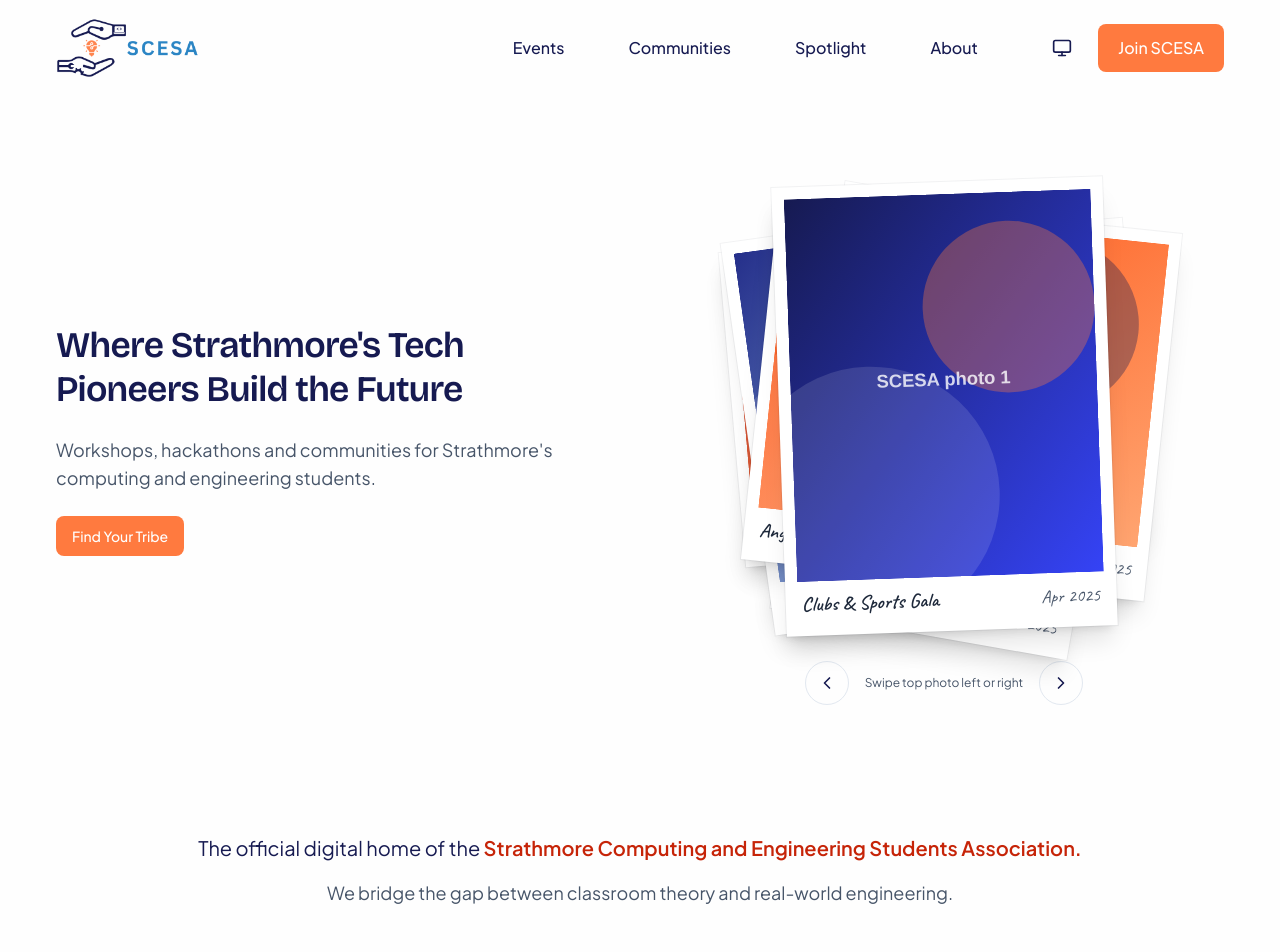
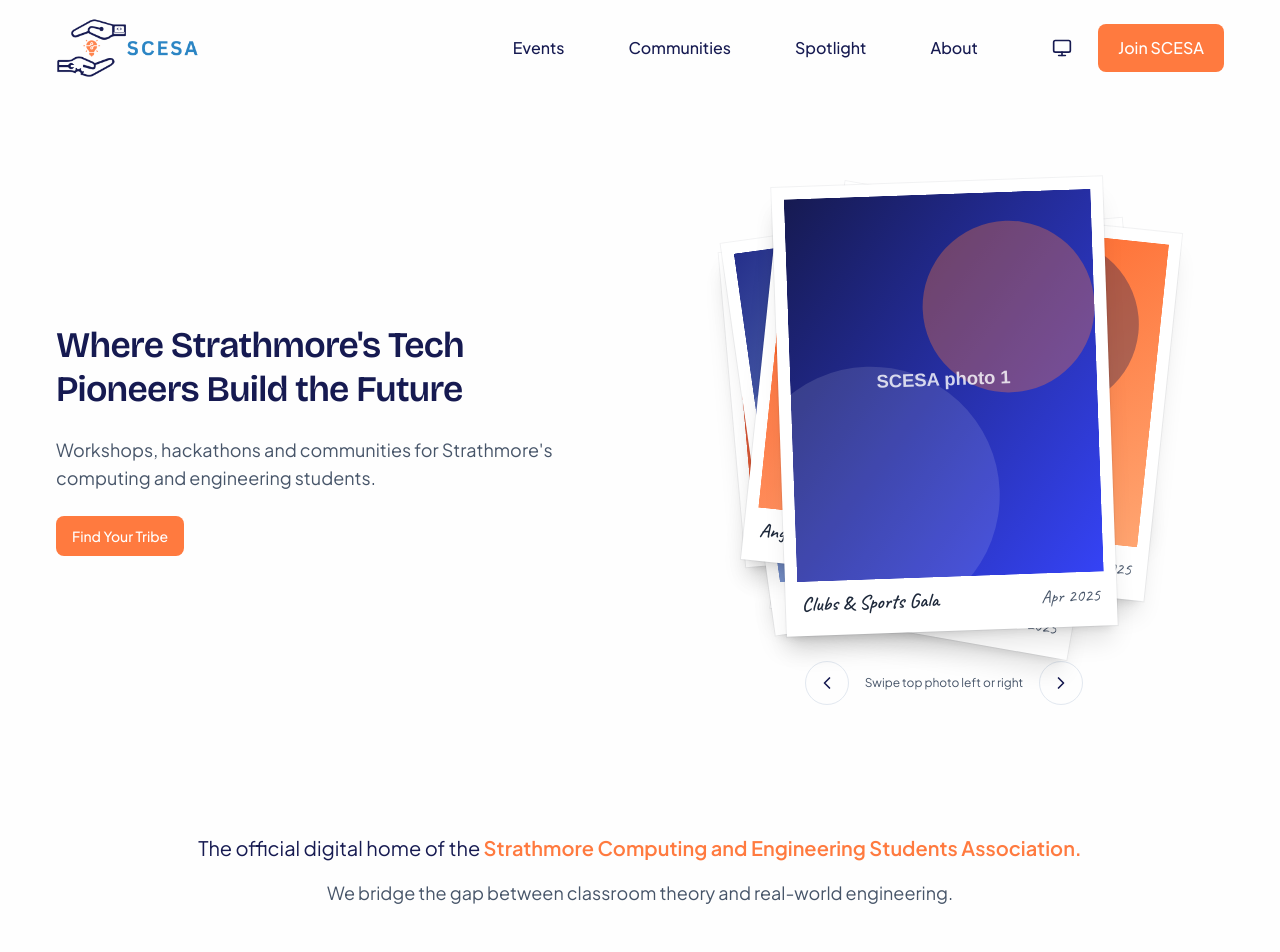
Before and after one commit to scesa-su/scesa-website, a Next.js app: page / in a window 1280 px wide. Shown: the top 952 px of the page. Built offline with nearby package versions, Linux system fonts and the light colour scheme.

Commit message:
fix(home): use brand-accent for association name and record accepted contrast

```diff
--- a/src/presentation/components/home/MissionSection.tsx
+++ b/src/presentation/components/home/MissionSection.tsx
@@ -3,7 +3,7 @@
     <section aria-label="Our mission" className="mx-auto w-full max-w-360 px-4 py-12 text-center md:px-8 lg:px-14">
       <p className="text-xl text-brand-primary">
         The official digital home of the{" "}
-        <span className="font-semibold text-orange-700 dark:text-brand-accent">
+        <span className="font-semibold text-brand-accent">
           Strathmore Computing and Engineering Students Association.
         </span>
       </p>
```
Also changed, not shown: 1 other file (tests, documents, lock files or other folders).
